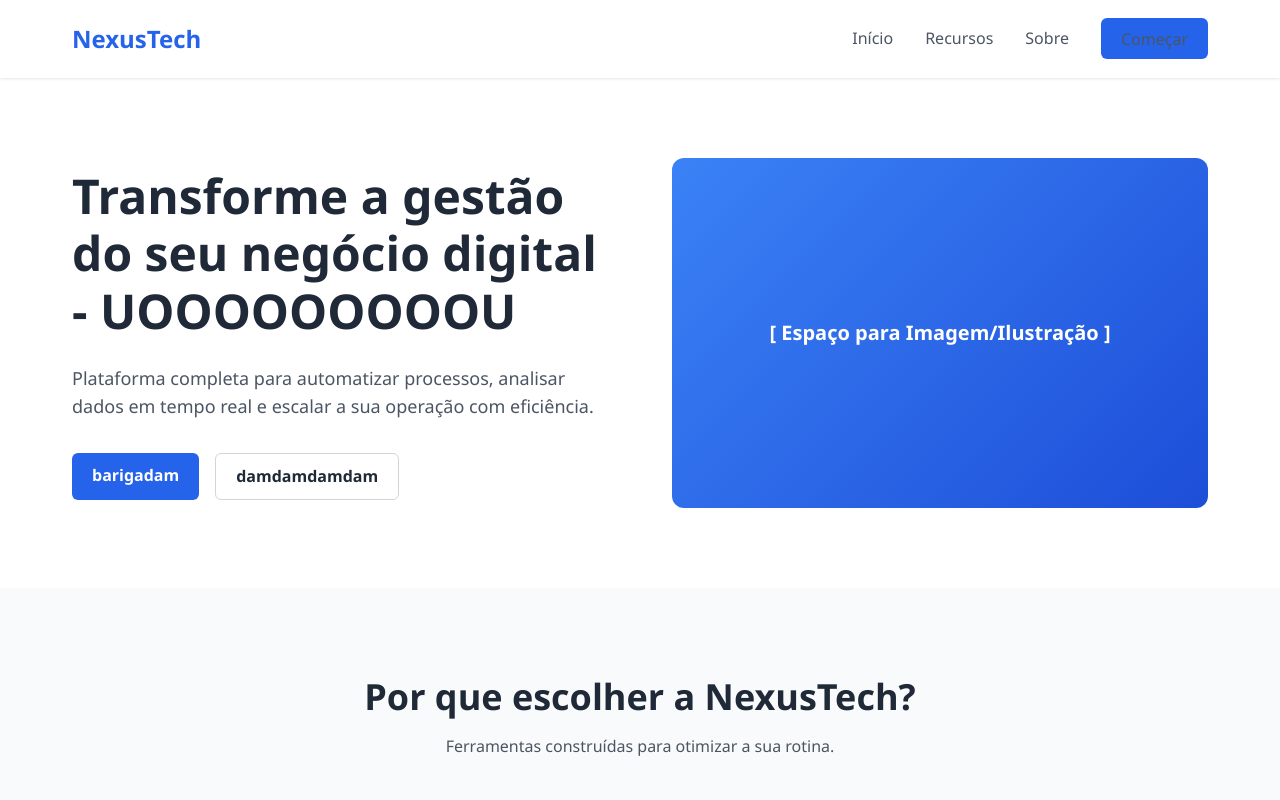
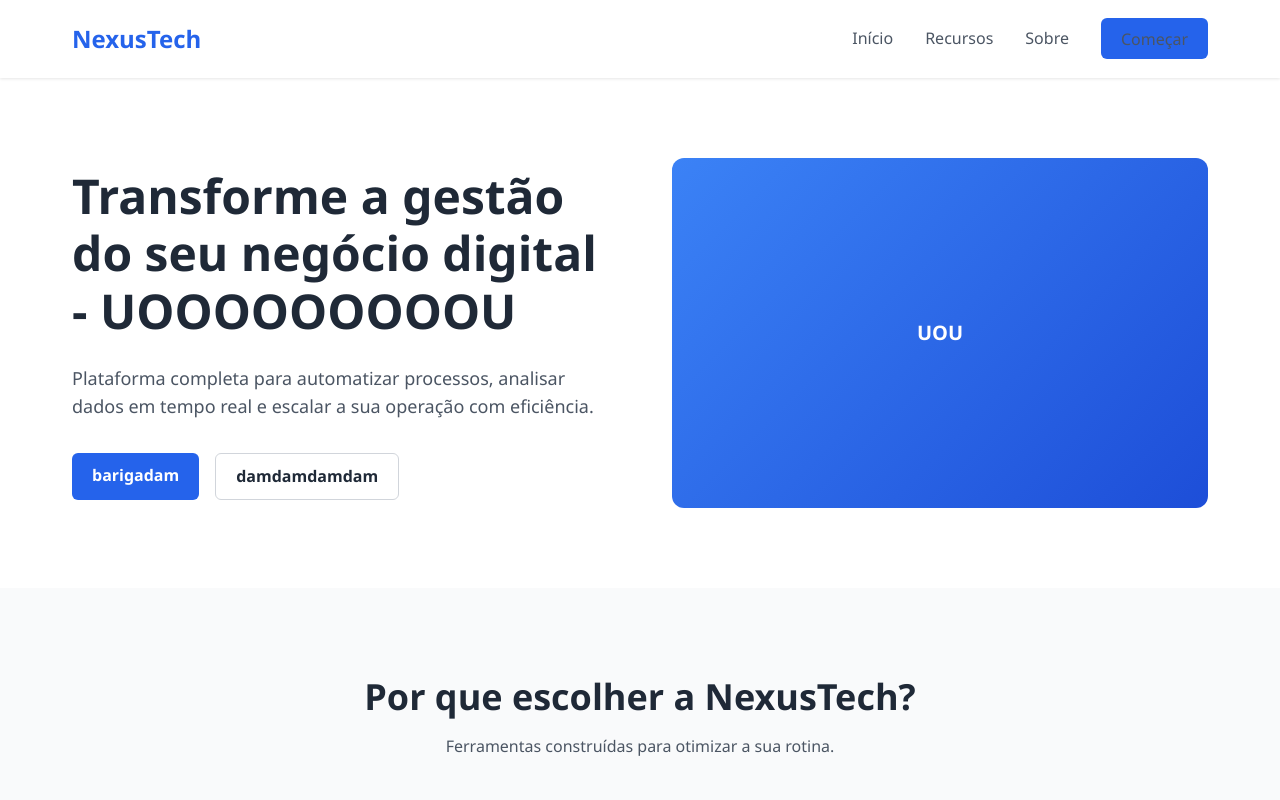
Before and after one commit to elisa-calvi-c/adm_redes_2026_teste, a plain HTML site: page site/index.html in a window 1280 px wide. Shown: the top 800 px of the page. Drawn offline with Linux system fonts and the light colour scheme.

Commit message:
Update index.html

```diff
--- a/site/index.html
+++ b/site/index.html
@@ -246,7 +246,7 @@
             </div>
         </div>
         <div class="hero-image">
-            [ Espaço para Imagem/Ilustração ]
+            UOU
         </div>
     </section>
 
```
